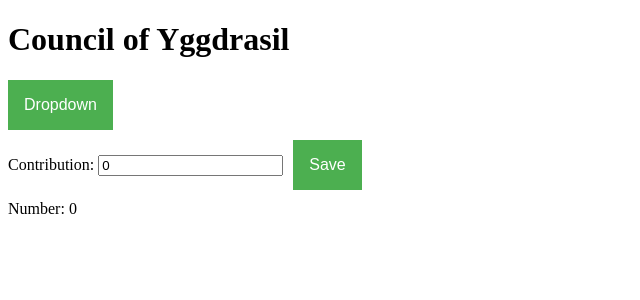
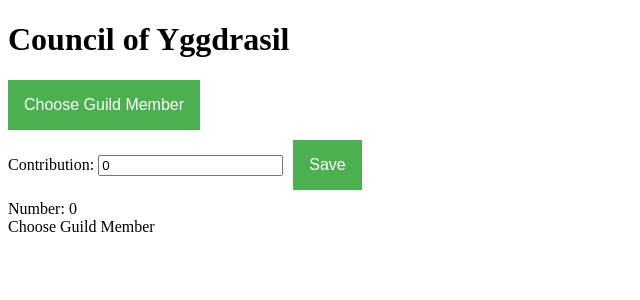
Before and after one commit to The8Loop/angular-coy, an Angular app: page /create in a window 1280 px wide. Shown: the top 300 px of the page, without its empty margins (0-640 px from the left). Built offline with nearby package versions, Linux system fonts and the light colour scheme.

Commit message:
#6 Feature: Added functionality to dropdown
Functionality added to the dropdown menu. Output and input relationship between dropdown component and create page.

```diff
--- /dev/null
+++ b/src/app/model/user.interface.ts
@@ -0,0 +1,4 @@
+export interface User {
+    userName: string;
+    id: number;
+}
--- a/src/app/pages/create/create.component.html
+++ b/src/app/pages/create/create.component.html
@@ -1,2 +1,4 @@
-<coy-dropdown></coy-dropdown>
+<coy-dropdown [userList]="users" (userSelected)="onSelected($event)"></coy-dropdown>
 <coy-input-int></coy-input-int>
+
+<div>{{user.userName}} </div>
--- a/src/app/pages/create/create.component.ts
+++ b/src/app/pages/create/create.component.ts
@@ -1,4 +1,8 @@
 import { Component, OnInit } from '@angular/core';
+import { User } from 'src/app/model/user.interface';
+
+const userList: User[] = [{ userName: 'Thorak Icestorm', id: 1 },
+{ userName: 'Zia Mordrem', id: 2 }];
 
 @Component({
   selector: 'coy-create',
@@ -7,9 +11,20 @@ import { Component, OnInit } from '@angular/core';
 })
 export class CreateComponent implements OnInit {
 
+  users: User[] = [];
+  user: User = { userName: 'Choose Guild Member', id: 0 };
+
   constructor() { }
 
   ngOnInit(): void {
+    this.users = userList;
   }
 
+  /**
+   * Sets property user to input from dropdown component
+   * @param user Selected user from dropdown menu
+   */
+  onSelected(user: User): void {
+    this.user = user;
+  }
 }
--- a/src/app/shared/dropdown/dropdown.component.html
+++ b/src/app/shared/dropdown/dropdown.component.html
@@ -1,9 +1,6 @@
 <div class="dropdown">
-  <button class="dropbtn">Dropdown</button>
+  <button class="dropbtn">{{userName}}</button>
   <div class="dropdown-content">
-    <a href="#">Zia Mordrem</a>
-    <a href="#">Thorak Icestorm</a>
-    <a href="#">Sona Icestorm</a>
-    <a href="#">Byle Klint</a>
+    <a *ngFor="let user of userList" (click)="clickEvent(user)">{{user.userName}}</a>
   </div>
 </div>
--- a/src/app/shared/dropdown/dropdown.component.ts
+++ b/src/app/shared/dropdown/dropdown.component.ts
@@ -1,4 +1,5 @@
-import { Component, OnInit } from '@angular/core';
+import { Component, EventEmitter, Input, OnInit, Output } from '@angular/core';
+import { User } from 'src/app/model/user.interface';
 
 @Component({
   selector: 'coy-dropdown',
@@ -7,9 +8,24 @@ import { Component, OnInit } from '@angular/core';
 })
 export class DropdownComponent implements OnInit {
 
+  @Input() userList!: User[];
+  @Output() userSelected = new EventEmitter<User>();
+
+  userName: string = 'Choose Guild Member';
+
+  /**
+   * Event ran when clicking dropdown element.
+   * @param user - Clicked user assigned to dropdown element.
+   */
+  clickEvent(user: User): void {
+    this.userName = user.userName;
+    this.userSelected.emit(user);
+  }
+
   constructor() { }
 
   ngOnInit(): void {
+
   }
 
 }
--- a/src/app/shared/input-int/input-int.component.html
+++ b/src/app/shared/input-int/input-int.component.html
@@ -2,7 +2,7 @@
   <label>Contribution: </label>
   <input id="contribution" type="number" [formControl]="contribution">
 
-  <button class="savebtn" [disabled]="!contribution.valid">Save</button>
+  <button class="savebtn" [disabled]="!contribution.valid" (click)="clickEvent()">Save</button>
 </div>
 
 <span>Number: {{contribution.value}}</span>
--- a/src/app/shared/input-int/input-int.component.ts
+++ b/src/app/shared/input-int/input-int.component.ts
@@ -1,6 +1,5 @@
 import { Component, OnInit } from '@angular/core';
 import { FormControl } from '@angular/forms';
-import { Validators } from '@angular/forms';
 import { intValidator } from '../intValidator.directive';
 
 @Component({
@@ -12,8 +11,15 @@ export class InputIntComponent implements OnInit {
 
   contribution = new FormControl(0, intValidator());
 
+  userContribution?: number;
+
   constructor() { }
 
   ngOnInit(): void {
   }
+
+  clickEvent() {
+
+    this.userContribution = this.contribution.value;
+  }
 }
```
